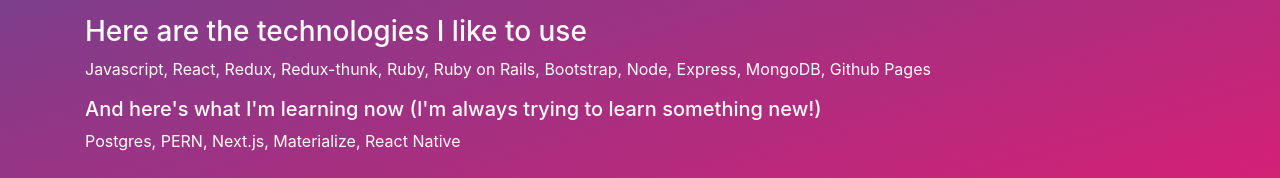
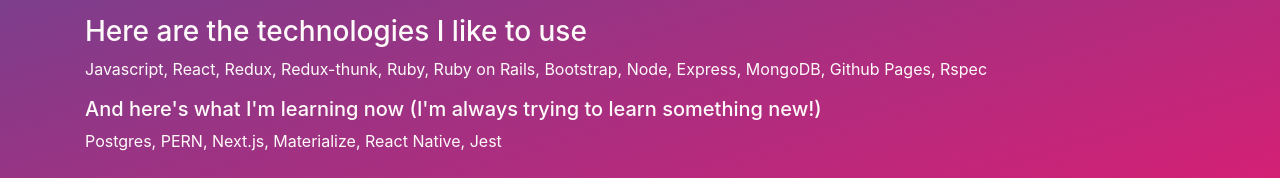
Before and after one commit to heyJoshLee/jleewebdev.github.io, a plain HTML site: page index.html in a window 1280 px wide. Shown: the part 619-797 px from the top of the page. Drawn offline with nearby package versions, Linux system fonts and the light colour scheme.

Commit message:
Add skills

```diff
--- a/index.html
+++ b/index.html
@@ -32,10 +32,10 @@
   </ul>
 
   <h3>Here are the technologies I like to use</h3>
-  <p>Javascript, React, Redux, Redux-thunk, Ruby, Ruby on Rails, Bootstrap, Node, Express, MongoDB, Github Pages</p>
+  <p>Javascript, React, Redux, Redux-thunk, Ruby, Ruby on Rails, Bootstrap, Node, Express, MongoDB, Github Pages, Rspec</p>
 
   <h5>And here's what I'm learning now (I'm always trying to learn something new!)</h5>
- <p>Postgres, PERN, Next.js, Materialize, React Native</p>
+ <p>Postgres, PERN, Next.js, Materialize, React Native, Jest</p>
 
 
 </body>
```
